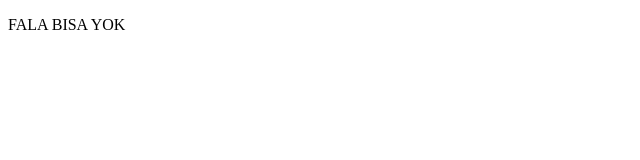
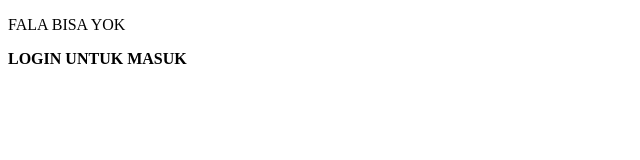
Before and after one commit to fadhilllatif021/CAMP404, a plain HTML site: page index.html in a window 1280 px wide. Shown: the whole page, without its empty margins (0-640 px from the left). Drawn offline with Linux system fonts and the light colour scheme.

```diff
--- a/index.html
+++ b/index.html
@@ -10,5 +10,8 @@
     <p>
         FALA BISA YOK
     </p>
+    <b>
+        LOGIN UNTUK MASUK
+    </b>
 </body>
 </html>
```
